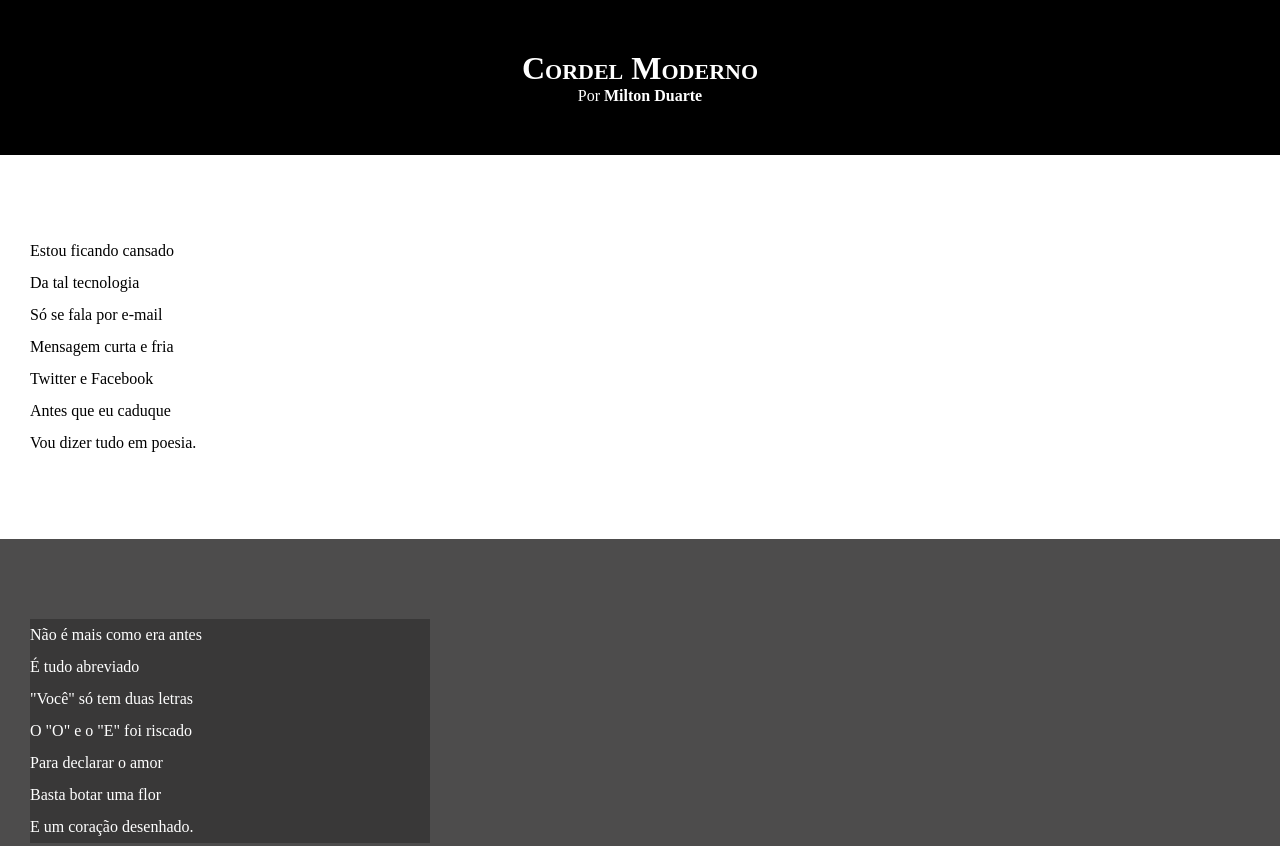
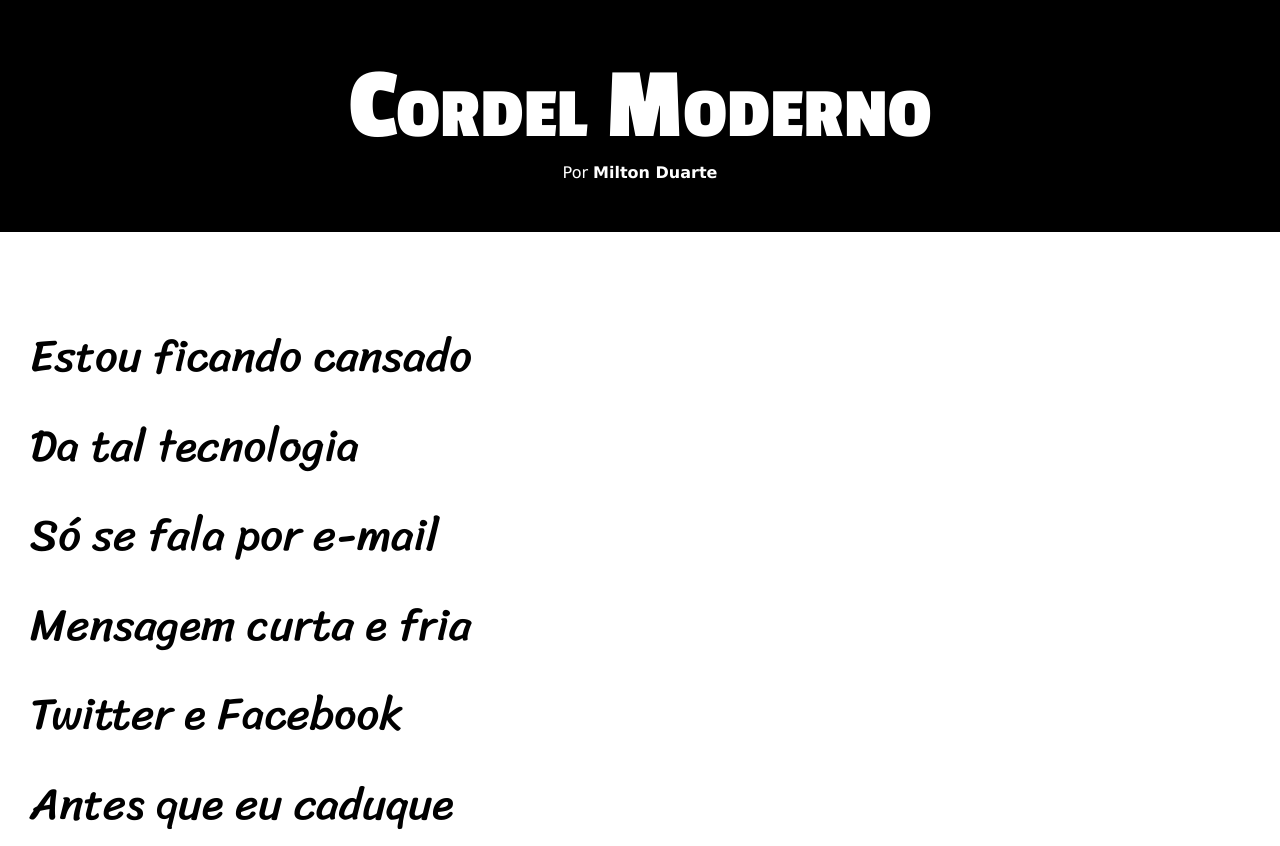
Before and after one commit to NatamMafra/html-css, a plain HTML site: page desafios/d012/index.html in a window 1280 px wide. Shown: the top 846 px of the page. Drawn offline with Linux system fonts and the light colour scheme.

Commit message:
adição mais estilos, fonts

```diff
--- a/desafios/d012/style.css
+++ b/desafios/d012/style.css
@@ -1,4 +1,15 @@
 @charset "UTF-8";
+
+@import url('https://fonts.googleapis.com/css2?family=Passion+One:wght@400;700;900&display=swap');
+
+@import url('https://fonts.googleapis.com/css2?family=Sriracha&display=swap');
+
+:root {
+    --fonte1: Verdana, Geneva, Tahoma, sans-serif;
+    --fonte2: 'Passion One', cursive;
+    --fonte3: 'Sriracha', cursive;
+}
+
 
 * {
     padding: 0px;
@@ -8,6 +19,7 @@
 html, body {
     height: 100vh;
     background-color: darkgray;
+    font-family: var(--fonte1);
 }
 
 header {
@@ -20,6 +32,8 @@ header {
 header >h1 {
     padding-top: 50px;
     font-variant: small-caps;
+    font-family: var(--fonte2);
+    font-size: 8vw;
 }
 
 header >p {
@@ -39,6 +53,8 @@ a:hover {
 section {
     padding: 10vh 0vw 10vh 30px;
     line-height: 2em;
+    font-family: var(--fonte3);
+    font-size: 3.5vw;
 
 }
 
@@ -54,7 +70,8 @@ section.imagem {
 
 section.imagem p {
     background-color: rgba(0, 0, 0, 0.257);
-    width: 400px;
+    display: inline-block;
+    padding: 5px 10px;
 }
 
 
```
